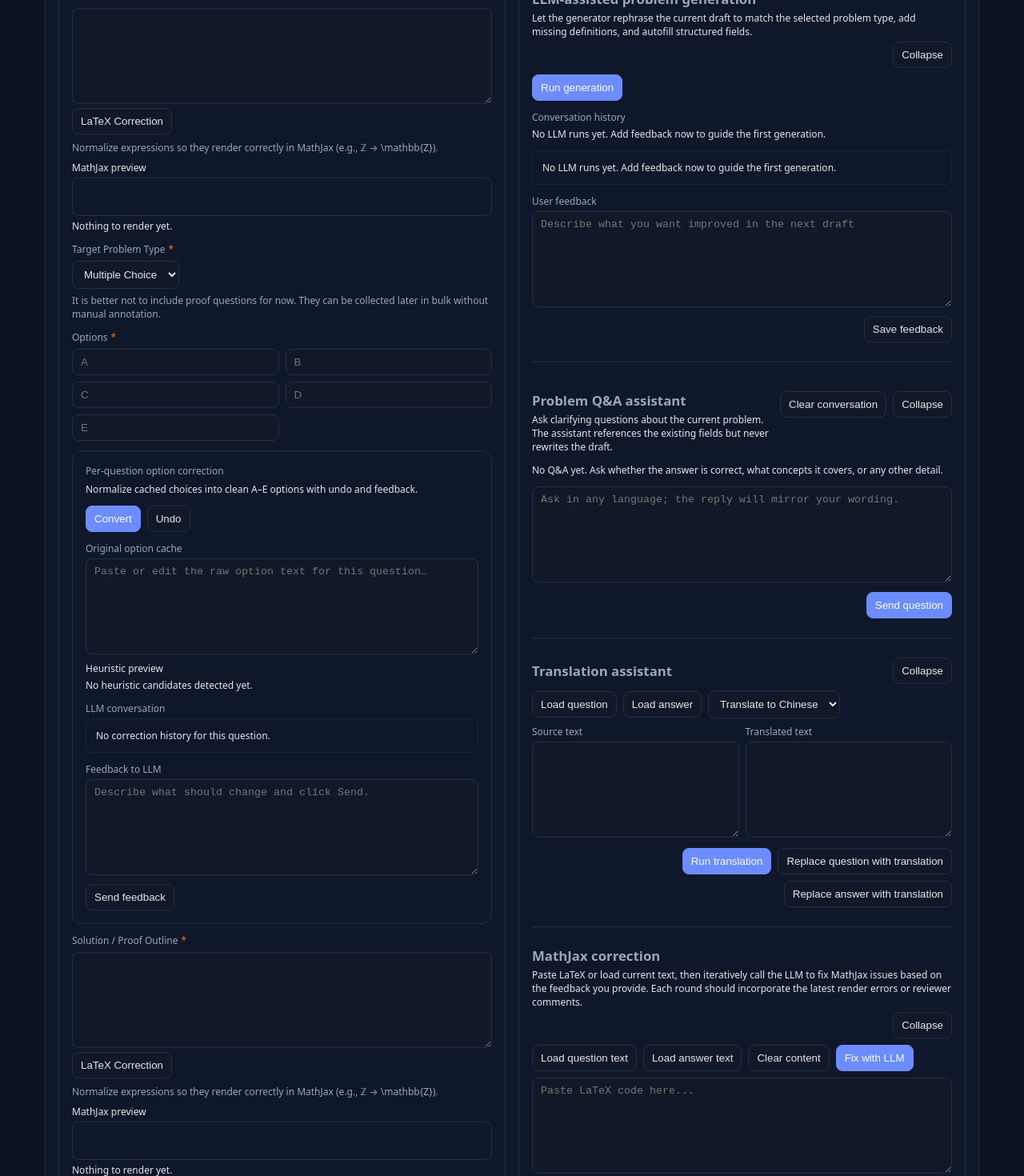
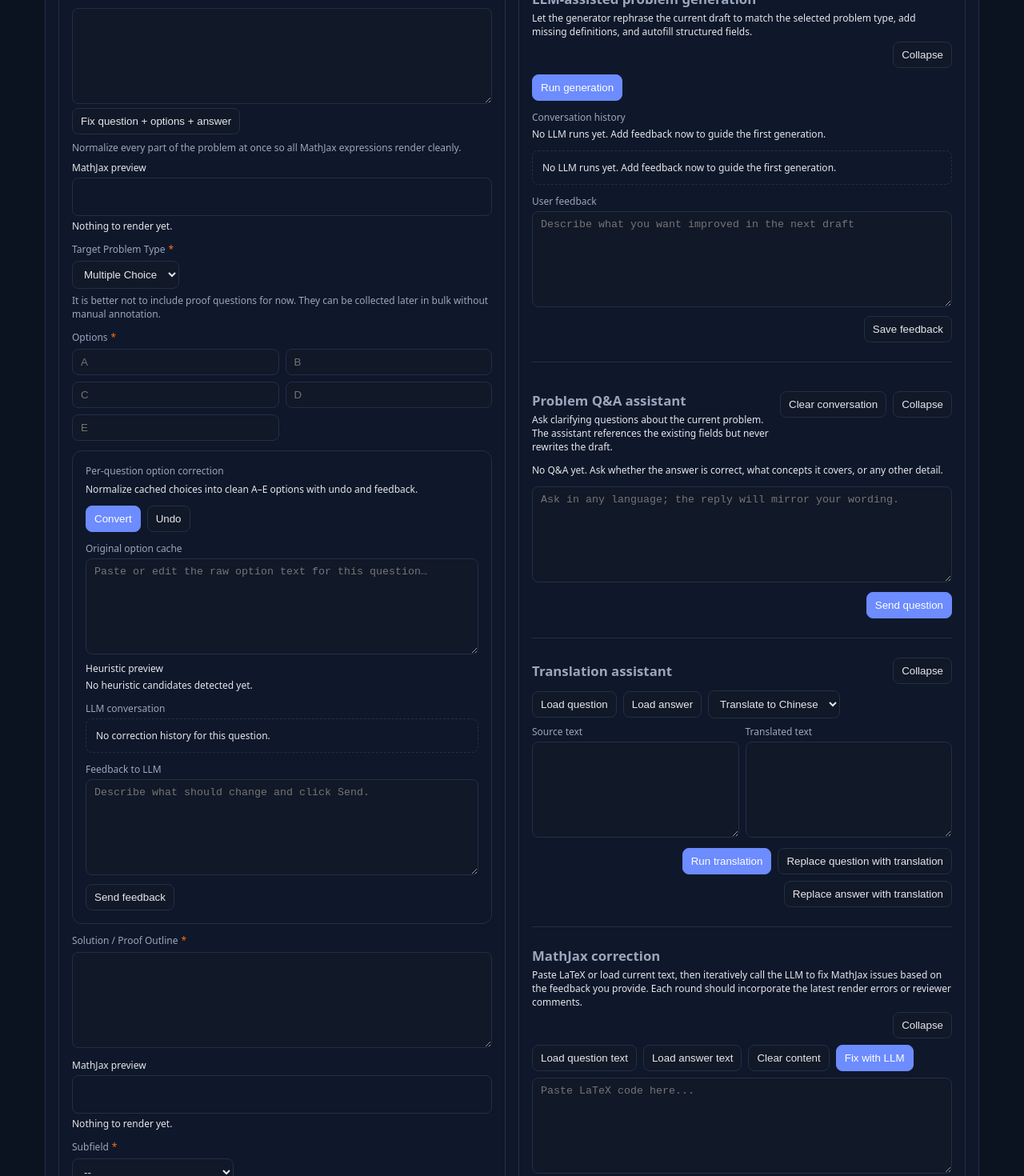
Before and after one commit to YinzhuCheng/Annotation, a React (Vite) app: page / in a window 1280 px wide. Shown: the part 1200-2670 px from the top of the page at 80% size. Built offline with nearby package versions, Linux system fonts and the light colour scheme.

Commit message:
Add latexFixAll button and functionality
Co-authored-by: corycummings4481 <corycummings4481@outlook.com>

```diff
--- a/src/components/ProblemEditor.tsx
+++ b/src/components/ProblemEditor.tsx
@@ -238,6 +238,7 @@ export function ProblemEditor({ onOpenClear }: { onOpenClear?: () => void }) {
     | null
     | "generate"
     | "review"
+    | "latex_all"
     | "latex_question"
     | "latex_answer"
     | "latex_preview"
@@ -1212,11 +1213,14 @@ export function ProblemEditor({ onOpenClear }: { onOpenClear?: () => void }) {
     return false;
   };
 
-  const fixLatex = async (field: "question" | "answer") => {
+  const fixLatex = async (
+    field: "question" | "answer",
+    options?: { skipAgentCheck?: boolean; agent?: LLMAgentSettings },
+  ) => {
     const text = (current as any)[field] as string;
     if (!text?.trim() && field !== "answer") return;
     if (field === "answer" && !combinedOptionsAndAnswerFilled) return;
-    if (!ensureAgent("latex")) return;
+    if (!options?.skipAgentCheck && !ensureAgent("latex")) return;
     setLlmStatusSource(
       field === "question" ? "latex_question" : "latex_answer",
     );
@@ -1235,7 +1239,7 @@ export function ProblemEditor({ onOpenClear }: { onOpenClear?: () => void }) {
       undefined,
       contextLabel,
     );
-    const latexAgent = getAgentSettings("latex");
+    const latexAgent = options?.agent ?? getAgentSettings("latex");
     const corrected = (
       await latexCorrection(payload, latexAgent, {
         onStatus: (s) => setLlmStatus(s),
@@ -1260,6 +1264,27 @@ export function ProblemEditor({ onOpenClear }: { onOpenClear?: () => void }) {
       update(patch);
     }
     setLlmStatus("done");
+  };
+
+  const fixLatexAll = async () => {
+    const hasQuestion = Boolean(current.question?.trim());
+    const hasAnswerBundle = combinedOptionsAndAnswerFilled;
+    if (!hasQuestion && !hasAnswerBundle) return;
+    if (!ensureAgent("latex")) return;
+    const latexAgent = getAgentSettings("latex");
+    setLlmStatusSource("latex_all");
+    setLlmStatus("waiting_response");
+    try {
+      if (hasQuestion) {
+        await fixLatex("question", { skipAgentCheck: true, agent: latexAgent });
+      }
+      if (hasAnswerBundle) {
+        await fixLatex("answer", { skipAgentCheck: true, agent: latexAgent });
+      }
+      setLlmStatus("done");
+    } finally {
+      setLlmStatusSource(null);
+    }
   };
 
   const buildAutoReviewFeedback = (
@@ -1741,6 +1766,16 @@ export function ProblemEditor({ onOpenClear }: { onOpenClear?: () => void }) {
     () => formatOptionFragmentsSummary(optionFixFragments),
     [optionFixFragments],
   );
+  const canRunLatexAll =
+    Boolean((current.question ?? "").trim()) || combinedOptionsAndAnswerFilled;
+  const latexFixBusySources = useMemo(
+    () => ["latex_question", "latex_answer", "latex_all"],
+    [],
+  );
+  const isLatexFixBusy =
+    latexFixBusySources.includes(llmStatusSource ?? "") &&
+    llmStatus !== "idle" &&
+    llmStatus !== "done";
 
   useEffect(() => {
     ensureOptionsForMC();
@@ -2160,12 +2195,10 @@ export function ProblemEditor({ onOpenClear }: { onOpenClear?: () => void }) {
                 }}
               >
                 <div className="row" style={{ gap: 6, alignItems: "center" }}>
-                  <button onClick={() => fixLatex("question")}>
-                    {t("latexFix")}
+                  <button onClick={fixLatexAll} disabled={!canRunLatexAll}>
+                    {t("latexFixAll")}
                   </button>
-                  {llmStatusSource === "latex_question" &&
-                    llmStatus !== "idle" &&
-                    llmStatus !== "done" && (
+                  {isLatexFixBusy && (
                     <span className="small">
                       {llmStatus === "waiting_response"
                         ? t("waitingLLMResponse")
@@ -2174,7 +2207,7 @@ export function ProblemEditor({ onOpenClear }: { onOpenClear?: () => void }) {
                     </span>
                   )}
                 </div>
-                <span className="small">{t("latexFixHint")}</span>
+                <span className="small">{t("latexFixAllHint")}</span>
               </div>
               <div style={{ marginTop: 8 }}>
                 <div className="small" style={{ color: "var(--text-muted)" }}>
@@ -2430,33 +2463,6 @@ export function ProblemEditor({ onOpenClear }: { onOpenClear?: () => void }) {
                 value={current.answer}
                 onChange={(e) => update({ answer: e.target.value })}
               />
-              <div
-                className="row"
-                style={{
-                  justifyContent: "space-between",
-                  alignItems: "center",
-                }}
-              >
-                <div className="row" style={{ gap: 6, alignItems: "center" }}>
-                  <button
-                    onClick={() => fixLatex("answer")}
-                    disabled={!combinedOptionsAndAnswerFilled}
-                  >
-                    {t("latexFix")}
-                  </button>
-                  {llmStatusSource === "latex_answer" &&
-                    llmStatus !== "idle" &&
-                    llmStatus !== "done" && (
-                      <span className="small">
-                        {llmStatus === "waiting_response"
-                          ? t("waitingLLMResponse")
-                          : t("waitingLLMThinking")}
-                        {dotPattern}
-                      </span>
-                    )}
-                </div>
-                <span className="small">{t("latexFixHint")}</span>
-              </div>
               <div style={{ marginTop: 8 }}>
                 <div className="small" style={{ color: "var(--text-muted)" }}>
                   {t("mathJaxPreviewLabel")}
--- a/src/i18n.ts
+++ b/src/i18n.ts
@@ -34,6 +34,8 @@ const resources = {
       generate: 'Generate with LLM',
       latexFix: 'LaTeX Correction',
       latexFixHint: 'Normalize expressions so they render correctly in MathJax (e.g., ℤ → \\mathbb{Z}).',
+      latexFixAll: 'Fix question + options + answer',
+      latexFixAllHint: 'Normalize every part of the problem at once so all MathJax expressions render cleanly.',
       mathJaxPreviewLabel: 'MathJax preview',
       mathJaxPreviewEmpty: 'Nothing to render yet.',
       mathJaxPreviewError: 'MathJax render error: {{error}}',
@@ -330,6 +332,8 @@ const resources = {
       generate: '使用 LLM 生成',
       latexFix: 'LaTeX 纠正',
       latexFixHint: '将表达式规范化以确保可在 MathJax 中正确渲染（例如 ℤ → \\mathbb{Z}）。',
+      latexFixAll: '一键校正题干/选项/答案',
+      latexFixAllHint: '一次性修复题干、选项与答案中的数学表达式，保证 MathJax 渲染。',
       mathJaxPreviewLabel: 'MathJax 预览',
       mathJaxPreviewEmpty: '暂无可渲染内容。',
       mathJaxPreviewError: 'MathJax 渲染错误：{{error}}',
```
Lines whose indentation alone changed are shown as unchanged.
